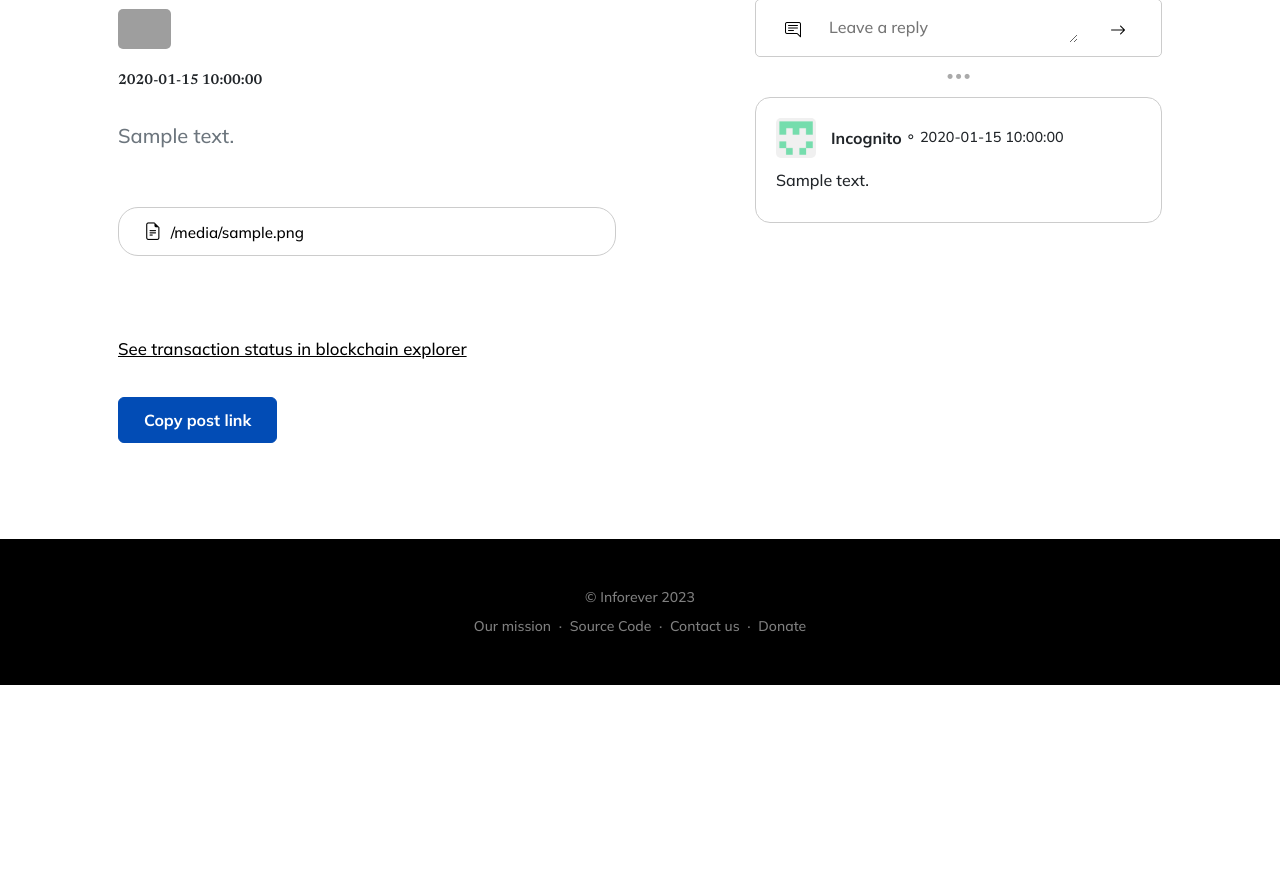
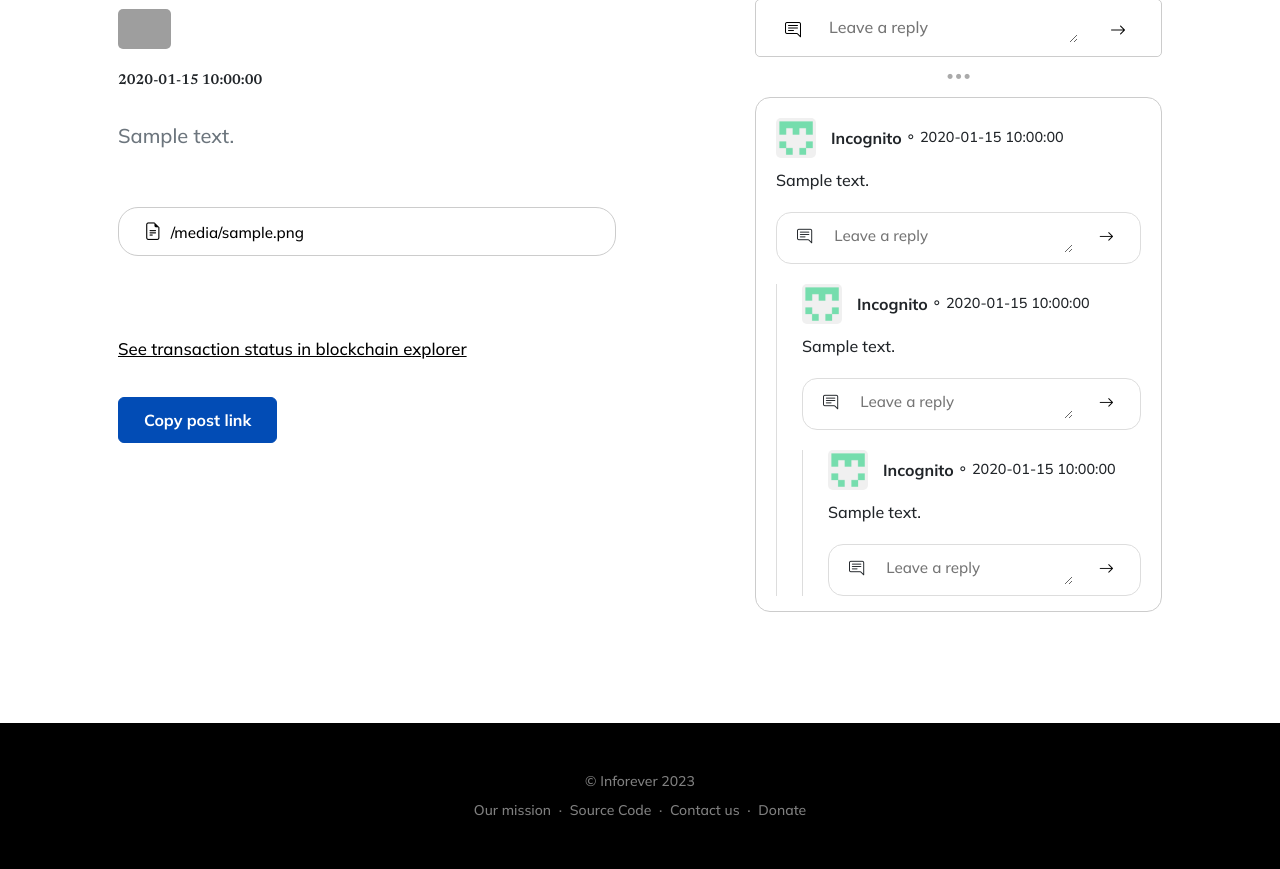
Before and after one commit to inforevertech/inforever, a Python web app: template templates/post.html in a window 1280 px wide. Shown: the part 366-1235 px from the top of the page. Before the commit the page ends 1051 px from the top, so only its background shows below. Run offline with Jinja, Linux system fonts and the light colour scheme; the template is opened without the code that fills it: most values are stand-ins (such as "Sample title", 1, 10 or a date in 2020); grey boxes are pictures that could not be loaded.

Commit message:
Add nested replies on post page

```diff
--- a/app.py
+++ b/app.py
@@ -138,6 +138,7 @@ def index(net=None):
 def post(hash, net=None):
     # post interaction
     if request.method == 'POST' and 'comment_post' in request.form:
+        print(request.form['comment_post'], request.form['comment_text'])
         # reacted with a button
         if 'comment_reaction' in request.form and request.form['comment_reaction'] in REACTIONS.keys():
             asyncio.run(db_update_reactions(request.form['comment_post'], request.form['comment_reaction']))
--- a/static/css/main.css
+++ b/static/css/main.css
@@ -706,6 +706,7 @@ html {
 .post_reaction_comment {
     width: 100%;
     text-align: center;
+    background-color: #fff;
 }
 
 .interaction_row {
@@ -832,3 +833,20 @@ html {
  .post_empty_moto {
     margin-top: 3rem;
  }
+ .reply_reaction_comment_wrap {
+    border: 1px solid #ddd;
+    border-radius: 15px;
+    margin-bottom: 5px;
+
+    font-size: 0.95rem;
+ }
+ .reply_reaction_comment_wrap .comment_textarea {
+    margin-top: 10px;
+    margin-bottom: 10px;
+    font-size: 0.95rem;
+ }
+ .sub_reply {
+    border-left: 1px solid #ddd;
+    padding-left: 25px;
+    margin-top: 20px;
+ }
--- /dev/null
+++ b/templates/elements/post_reply.html
@@ -0,0 +1,31 @@
+<div class="{% if sub_reply %}sub_reply{% else %}reply{% endif %}">
+    <div class="reply_info">
+        <img src="{{ url_for('static', filename='avatars/profile.png') }}" alt="profile picture">
+        <div class="reply_name">Incognito</div>
+        <span class="separator">&#9900;</span>
+        <div class="reply_datetime">{{ format_date(reply.timestamp) }}</div>
+    </div>
+    <div class="reply_text">
+        {{ reply.text }}
+    </div>
+    <div class="post_reactions reply_reactions">
+        {% for reaction in g.reactions %}
+            <button class="reaction reaction_{{ reaction }} reply_reaction" data-reaction="{{ reaction }}" data-post="{{ reply.hash }}" data-parent="{{ post.hash }}" type="submit">{{ g.reactions[reaction]|safe }}
+                {% if reply[reaction + '_counter'] > 0 %}
+                    <!-- <span class="reaction_number">{{ reply[reaction + '_counter'] }}</span> -->
+                    <input type="hidden" id="comment_reaction_{{ reply.hash }}">
+                {% endif %}
+            </button>
+        {% endfor %}
+    </div>
+    <div class="reaction_comment_wrap reply_reaction_comment_wrap">
+        <span class="comment_icon"><label for="comment_{{ reply.hash }}"><i class="bi bi-chat-right-text"></i></label></span>
+        <textarea name="comment_text" id="comment_{{ reply.hash }}" class="comment_textarea" placeholder="Leave a reply" maxlength="5000"></textarea>
+        <span class="comment_icon comment_next_icon reply_comment_next_icon" data-reply="{{ reply.hash }}"><button type="submit"><i class="bi bi-arrow-right"></i></button></span>
+    </div>
+
+    {% set sub_reply = True %}
+    {% for reply in reply.repliers %}
+        {% include 'elements/post_reply.html' %}
+    {% endfor %}
+</div>
--- a/templates/index.html
+++ b/templates/index.html
@@ -51,7 +51,7 @@
             <div class="row gx-5 justify-content-center">
                 <div class="col-xl-8">
                     <div class="h2 fs-1 text-white mb-4 fee_warning_wrapper">
-                        <p>Data is published on the Bitcoin{% if g.net == "btc-test" %} testnet{% endif %} blockchain, so a private key and a bit of satoshis are required to make a post.</p>
+                        <p>Data is published on the Bitcoin{% if g.net == "btc-test" %} Testnet{% endif %} blockchain, so a private key and a bit of satoshis are required to make a post.</p>
                     </div>
                 </div>
             </div>
@@ -63,8 +63,8 @@
         <div class="container px-5">
             <div class="row gx-5 align-items-center justify-content-center justify-content-lg-between">
                 <div class="col-12 col-lg-5">
-                    <h2 class="display-4 lh-1 mb-4">Post a message on the {% if g.net == "btc-test" %}bitcoin testnet{% else %}blockchain{% endif %}</h2>
-                    <p class="lead fw-normal text-muted mb-5 mb-lg-0">Use bitcoin {% if g.net == "btc-test" %} testnet{% endif %} address with some balance to post a message that will be visible for everyone forever.</p>
+                    <h2 class="display-4 lh-1 mb-4">Post a message on the blockchain</h2>
+                    <p class="lead fw-normal text-muted mb-5 mb-lg-0">Use Bitcoin {% if g.net == "btc-test" %} testnet{% endif %} address with some balance to post a message that will be visible for everyone forever.</p>
                     <br>
                     {% if g.net == "btc-test" %}
                         <p class="lead fw-normal text-muted mb-5 mb-lg-0">We recommended to use <a href="https://testnet-faucet.com/btc-testnet/" class="faucet_link" target="_blank">this faucet</a> to collect some testnet satoshis.</p>
--- a/templates/post.html
+++ b/templates/post.html
@@ -26,7 +26,7 @@
 
 <!-- Basic features section-->
 <section id="post_msg">
-    <form method="POST">
+    <form method="POST" id="interaction_form">
         <div class="container px-5">
             <div class="row gx-5 align-items-start justify-content-center justify-content-lg-between">
                 <div class="col-12 col-lg-6">
@@ -106,8 +106,6 @@
                                     {% endif %}
                                 </button>
                             {% endfor %}
-
-                            <!-- <div class="reaction reaction_comment post_reaction_comment"><i class="bi bi-chat-right-text"></i><span class="reaction_number">132</span></div> -->
                         </div>
 
                         <div class="post_info">
@@ -139,27 +137,7 @@
                         </div>
                         <div class="published_replies post_published_replies">
                             {% for reply in post.repliers %}
-                                <div class="reply">
-                                    <div class="reply_info">
-                                        <img src="{{ url_for('static', filename='avatars/profile.png') }}" alt="profile picture">
-                                        <div class="reply_name">Incognito</div>
-                                        <span class="separator">&#9900;</span>
-                                        <div class="reply_datetime">{{ format_date(reply.timestamp) }}</div>
-                                    </div>
-                                    <div class="reply_text">
-                                        {{ reply.text }}
-                                    </div>
-                                    <div class="post_reactions reply_reactions">
-                                        {% for reaction in g.reactions %}
-                                            <button class="reaction reaction_{{ reaction }} reply_reaction" data-reaction="{{ reaction }}" data-post="{{ reply.hash }}" data-parent="{{ post.hash }}" type="submit">{{ g.reactions[reaction]|safe }}
-                                                {% if reply[reaction + '_counter'] > 0 %}
-                                                    <span class="reaction_number">{{ reply[reaction + '_counter'] }}</span>
-                                                    <input type="hidden" id="comment_reaction_{{ reply.hash }}">
-                                                {% endif %}
-                                            </button>
-                                        {% endfor %}
-                                    </div>
-                                </div>
+                                {% include 'elements/post_reply.html' %}
                             {% endfor %}
                         </div>
                     {% else %}
@@ -218,6 +196,22 @@
 
         });
     });
+
+    let btn_replies = document.getElementsByClassName('reply_comment_next_icon');
+    Array.prototype.forEach.call(btn_replies, (btn_reply) => {
+        btn_reply.addEventListener('click', (event) => {
+            // prevent default form submit
+            event.preventDefault();
+            // update hash
+            let post_hash = document.getElementById('comment_post_{{ post.hash }}');
+            post_hash.value = btn_reply.getAttribute('data-reply');
+            // update text value
+            let comment_text = document.getElementById('comment_{{ post.hash }}');
+            comment_text.value = document.getElementById('comment_' + btn_reply.getAttribute('data-reply')).value;
+            // submit the form
+            document.getElementById('interaction_form').submit();
+        });
+    });
 </script>
 
 {% endblock %}
```
Also changed, not shown: db.py (+9 -1 lines).
